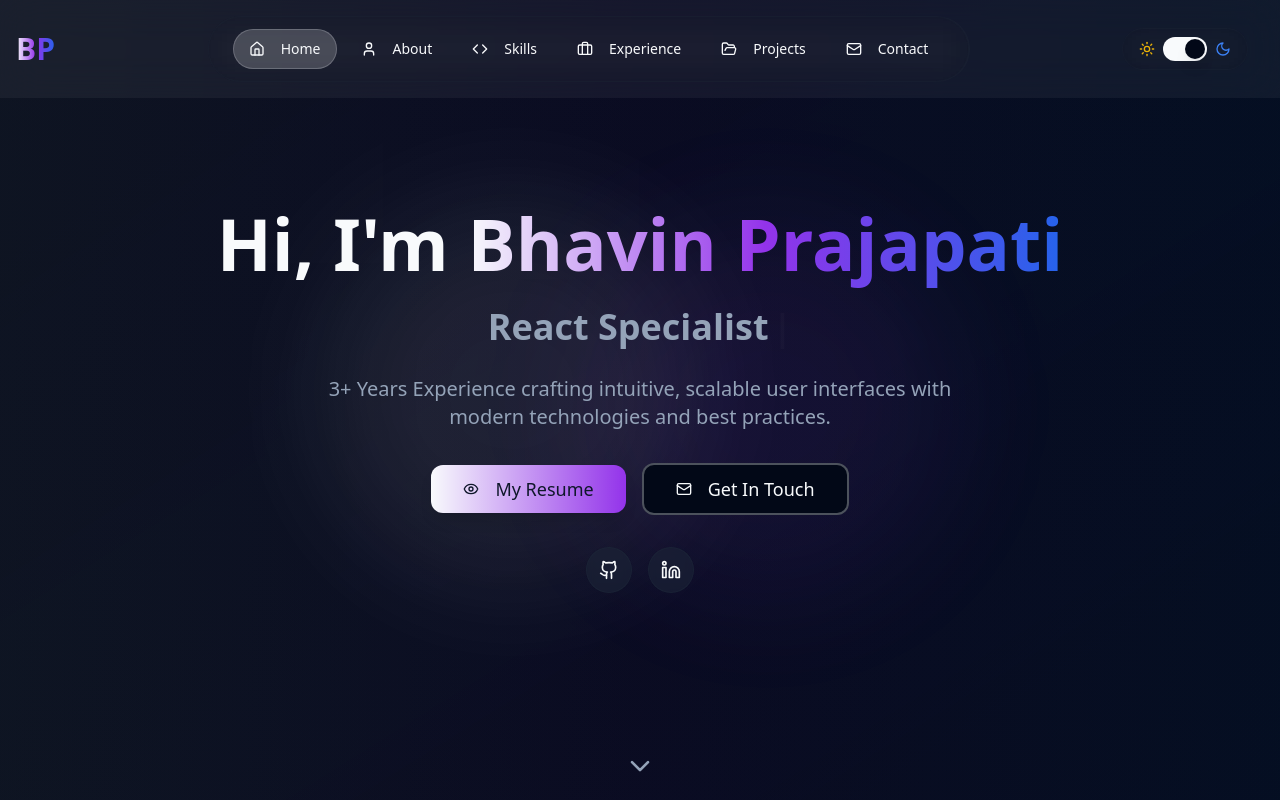
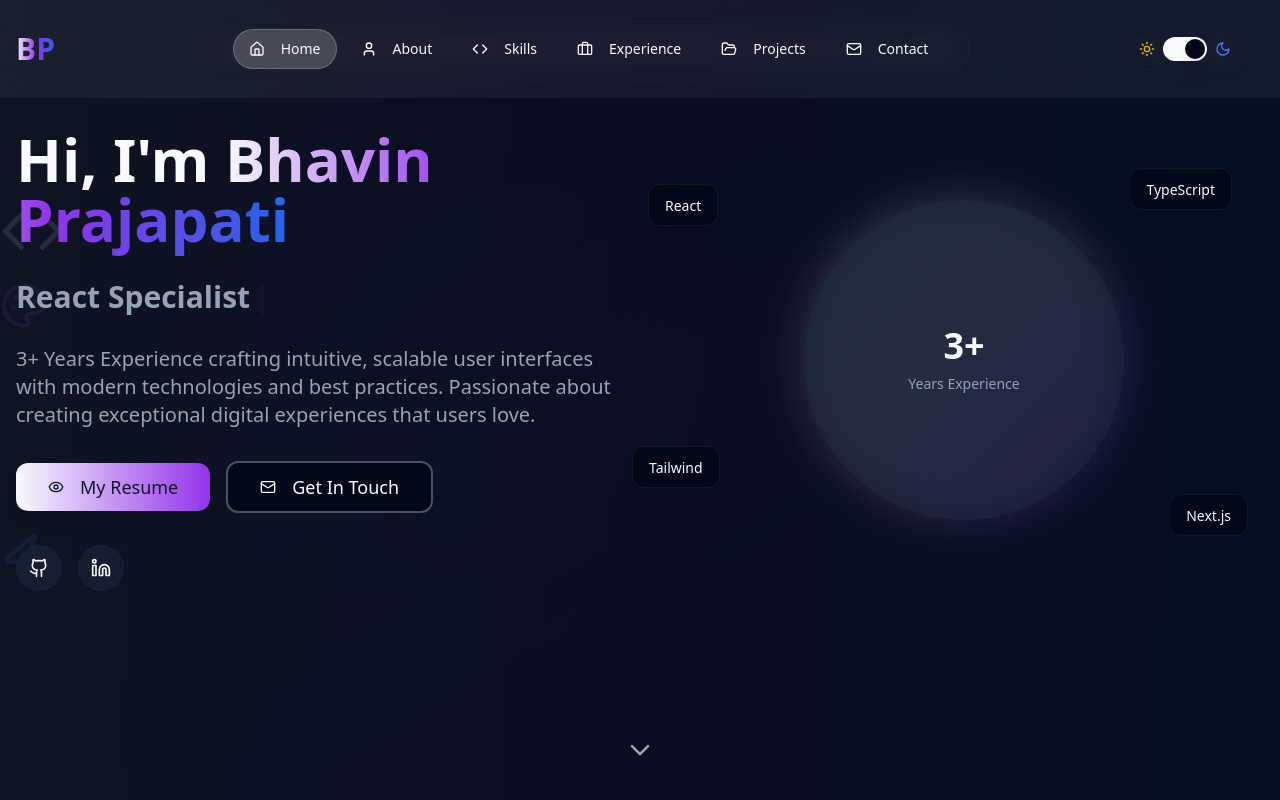
Before and after one commit to bhavin4314/bhavin-prajapati-portfolio, a React (Vite) app: page / in a window 1280 px wide. Shown: the top 800 px of the page. Built offline with nearby package versions, Linux system fonts and the light colour scheme.

Commit message:
Enhance hero section
Adjust layout and add engaging elements to the hero section.

```diff
--- a/src/components/Hero.tsx
+++ b/src/components/Hero.tsx
@@ -1,9 +1,10 @@
+
 "use client";
 
 import { useState, useEffect } from "react";
 import { motion } from "framer-motion";
 import { Button } from "@/components/ui/button";
-import { ChevronDown, Eye, Mail, Github, Linkedin } from "lucide-react";
+import { ChevronDown, Eye, Mail, Github, Linkedin, Code, Palette, Zap } from "lucide-react";
 
 export function Hero() {
   const [displayText, setDisplayText] = useState("");
@@ -58,24 +59,85 @@ export function Hero() {
       <div className="absolute inset-0 bg-gradient-to-br from-background via-background/90 to-background -z-10" />
       <div className="absolute inset-0 bg-gradient-to-r from-primary/5 via-purple-500/5 to-blue-500/5 -z-10" />
 
-      {/* Animated Background Elements */}
-      <div className="absolute top-1/4 left-1/4 w-96 h-96 bg-primary/10 rounded-full blur-3xl animate-pulse" />
+      {/* Animated Background Elements - More Distributed */}
+      <div className="absolute top-10 left-10 w-72 h-72 bg-primary/8 rounded-full blur-3xl animate-pulse" />
       <div
-        className="absolute bottom-1/4 right-1/4 w-96 h-96 bg-purple-500/10 rounded-full blur-3xl animate-pulse"
+        className="absolute bottom-20 right-10 w-80 h-80 bg-purple-500/8 rounded-full blur-3xl animate-pulse"
         style={{ animationDelay: "1s" }}
       />
+      <div
+        className="absolute top-1/3 right-1/4 w-48 h-48 bg-blue-500/6 rounded-full blur-2xl animate-pulse"
+        style={{ animationDelay: "2s" }}
+      />
+      <div
+        className="absolute bottom-1/3 left-1/4 w-56 h-56 bg-green-500/6 rounded-full blur-2xl animate-pulse"
+        style={{ animationDelay: "0.5s" }}
+      />
 
-      {/* Main Content - takes up most of the space */}
-      <div className="flex-1 flex items-center justify-center">
-        <div className="container mx-auto px-4 text-center relative z-10">
+      {/* Floating Code Elements */}
+      <div className="absolute inset-0 pointer-events-none">
         <motion.div
-            initial={{ opacity: 0, y: 50 }}
-            animate={{ opacity: 1, y: 0 }}
+          className="absolute top-1/4 left-1/6 opacity-10"
+          animate={{
+            y: [0, -20, 0],
+            rotate: [0, 5, 0],
+          }}
+          transition={{
+            duration: 6,
+            repeat: Infinity,
+            ease: "easeInOut",
+          }}
+        >
+          <Code className="h-16 w-16 text-primary" />
+        </motion.div>
+
+        <motion.div
+          className="absolute top-1/3 right-1/6 opacity-10"
+          animate={{
+            y: [0, 20, 0],
+            rotate: [0, -5, 0],
+          }}
+          transition={{
+            duration: 8,
+            repeat: Infinity,
+            ease: "easeInOut",
+            delay: 1,
+          }}
+        >
+          <Palette className="h-12 w-12 text-purple-500" />
+        </motion.div>
+
+        <motion.div
+          className="absolute bottom-1/4 left-1/5 opacity-10"
+          animate={{
+            y: [0, -15, 0],
+            rotate: [0, 8, 0],
+          }}
+          transition={{
+            duration: 7,
+            repeat: Infinity,
+            ease: "easeInOut",
+            delay: 2,
+          }}
+        >
+          <Zap className="h-14 w-14 text-blue-500" />
+        </motion.div>
+      </div>
+
+      {/* Main Content Container */}
+      <div className="flex-1 flex items-center justify-center py-20">
+        <div className="container mx-auto px-4 relative z-10">
+          <div className="grid lg:grid-cols-2 gap-12 items-center max-w-7xl mx-auto">
+
+            {/* Left Column - Main Content */}
+            <motion.div
+              initial={{ opacity: 0, x: -50 }}
+              animate={{ opacity: 1, x: 0 }}
               transition={{ duration: 1, ease: "easeOut" }}
-            className="max-w-4xl mx-auto"
+              className="text-center lg:text-left"
             >
               <motion.h1
-              className="text-4xl md:text-6xl lg:text-7xl font-bold mb-6"
+                className="text-4xl md:text-5xl xl:text-6xl font-bold mb-6"
                 initial={{ opacity: 0, y: 30 }}
                 animate={{ opacity: 1, y: 0 }}
                 transition={{ duration: 0.8, delay: 0.2 }}
@@ -87,7 +149,7 @@ export function Hero() {
               </motion.h1>
 
               <motion.div
-              className="text-xl md:text-3xl lg:text-4xl font-semibold mb-6 h-12 flex items-center justify-center"
+                className="text-xl md:text-2xl xl:text-3xl font-semibold mb-6 h-12 flex items-center justify-center lg:justify-start"
                 initial={{ opacity: 0 }}
                 animate={{ opacity: 1 }}
                 transition={{ duration: 0.8, delay: 0.4 }}
@@ -103,18 +165,19 @@ export function Hero() {
               </motion.div>
 
               <motion.p
-              className="text-lg md:text-xl text-muted-foreground mb-8 max-w-2xl mx-auto leading-relaxed"
+                className="text-lg md:text-xl text-muted-foreground mb-8 max-w-2xl mx-auto lg:mx-0 leading-relaxed"
                 initial={{ opacity: 0, y: 20 }}
                 animate={{ opacity: 1, y: 0 }}
                 transition={{ duration: 0.8, delay: 0.6 }}
               >
                 3+ Years Experience crafting intuitive, scalable user interfaces
-              with modern technologies and best practices.
+                with modern technologies and best practices. Passionate about creating
+                exceptional digital experiences that users love.
               </motion.p>
 
-            {/* Modern Action Buttons */}
+              {/* Action Buttons */}
               <motion.div
-              className="flex flex-col sm:flex-row gap-4 justify-center items-center mb-8"
+                className="flex flex-col sm:flex-row gap-4 justify-center lg:justify-start items-center mb-8"
                 initial={{ opacity: 0, y: 20 }}
                 animate={{ opacity: 1, y: 0 }}
                 transition={{ duration: 0.8, delay: 0.8 }}
@@ -151,7 +214,7 @@ export function Hero() {
 
               {/* Social Links */}
               <motion.div
-              className="flex gap-4 justify-center items-center"
+                className="flex gap-4 justify-center lg:justify-start items-center"
                 initial={{ opacity: 0, y: 20 }}
                 animate={{ opacity: 1, y: 0 }}
                 transition={{ duration: 0.8, delay: 1.0 }}
@@ -177,9 +240,93 @@ export function Hero() {
                 </motion.a>
               </motion.div>
             </motion.div>
+
+            {/* Right Column - Visual Stats/Skills Preview */}
+            <motion.div
+              initial={{ opacity: 0, x: 50 }}
+              animate={{ opacity: 1, x: 0 }}
+              transition={{ duration: 1, ease: "easeOut", delay: 0.3 }}
+              className="hidden lg:block"
+            >
+              <div className="relative">
+                {/* Central Circle */}
+                <motion.div
+                  className="relative w-80 h-80 mx-auto"
+                  initial={{ scale: 0 }}
+                  animate={{ scale: 1 }}
+                  transition={{ duration: 1, delay: 1 }}
+                >
+                  <div className="absolute inset-0 bg-gradient-to-br from-primary/20 to-purple-500/20 rounded-full blur-xl" />
+                  <div className="relative w-full h-full bg-gradient-to-br from-muted/80 to-muted/40 rounded-full backdrop-blur-sm border border-border/50 flex items-center justify-center">
+                    <div className="text-center">
+                      <motion.div
+                        className="text-4xl font-bold text-primary mb-2"
+                        initial={{ opacity: 0, y: 20 }}
+                        animate={{ opacity: 1, y: 0 }}
+                        transition={{ duration: 0.8, delay: 1.5 }}
+                      >
+                        3+
+                      </motion.div>
+                      <motion.div
+                        className="text-sm text-muted-foreground"
+                        initial={{ opacity: 0, y: 20 }}
+                        animate={{ opacity: 1, y: 0 }}
+                        transition={{ duration: 0.8, delay: 1.7 }}
+                      >
+                        Years Experience
+                      </motion.div>
                     </div>
-      {/* Scroll Indicator - positioned in the bottom section */}
-      <div className="h-20 flex items-center justify-center absolute bottom-0  z-10">
+                  </div>
+                </motion.div>
+
+                {/* Floating Skill Bubbles */}
+                <motion.div
+                  className="absolute -top-4 -left-4 bg-background/80 backdrop-blur-sm border border-border/50 rounded-xl px-4 py-2 shadow-lg"
+                  initial={{ opacity: 0, scale: 0 }}
+                  animate={{ opacity: 1, scale: 1 }}
+                  transition={{ duration: 0.5, delay: 1.2 }}
+                  whileHover={{ scale: 1.05 }}
+                >
+                  <span className="text-sm font-medium">React</span>
+                </motion.div>
+
+                <motion.div
+                  className="absolute -top-8 right-8 bg-background/80 backdrop-blur-sm border border-border/50 rounded-xl px-4 py-2 shadow-lg"
+                  initial={{ opacity: 0, scale: 0 }}
+                  animate={{ opacity: 1, scale: 1 }}
+                  transition={{ duration: 0.5, delay: 1.4 }}
+                  whileHover={{ scale: 1.05 }}
+                >
+                  <span className="text-sm font-medium">TypeScript</span>
+                </motion.div>
+
+                <motion.div
+                  className="absolute bottom-8 -left-8 bg-background/80 backdrop-blur-sm border border-border/50 rounded-xl px-4 py-2 shadow-lg"
+                  initial={{ opacity: 0, scale: 0 }}
+                  animate={{ opacity: 1, scale: 1 }}
+                  transition={{ duration: 0.5, delay: 1.6 }}
+                  whileHover={{ scale: 1.05 }}
+                >
+                  <span className="text-sm font-medium">Tailwind</span>
+                </motion.div>
+
+                <motion.div
+                  className="absolute -bottom-4 right-4 bg-background/80 backdrop-blur-sm border border-border/50 rounded-xl px-4 py-2 shadow-lg"
+                  initial={{ opacity: 0, scale: 0 }}
+                  animate={{ opacity: 1, scale: 1 }}
+                  transition={{ duration: 0.5, delay: 1.8 }}
+                  whileHover={{ scale: 1.05 }}
+                >
+                  <span className="text-sm font-medium">Next.js</span>
+                </motion.div>
+              </div>
+            </motion.div>
+          </div>
+        </div>
+      </div>
+
+      {/* Scroll Indicator */}
+      <div className="pb-8 flex items-center justify-center">
         <motion.div
           initial={{ opacity: 0, y: 20 }}
           animate={{ opacity: 1, y: 0 }}
@@ -195,7 +342,6 @@ export function Hero() {
           </motion.div>
         </motion.div>
       </div>
-      </div>
     </section>
   );
 }
```
Lines whose indentation alone changed are shown as unchanged.
